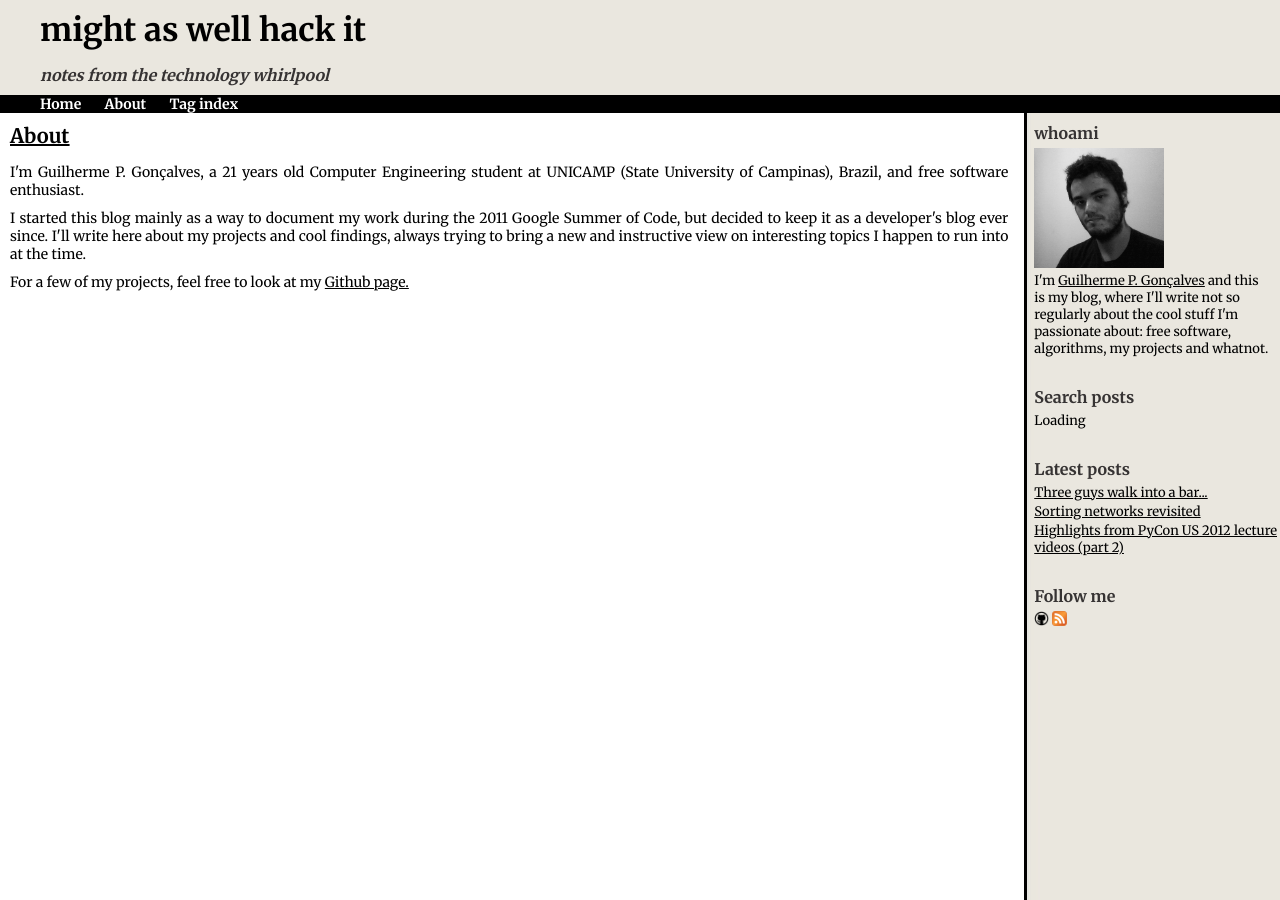
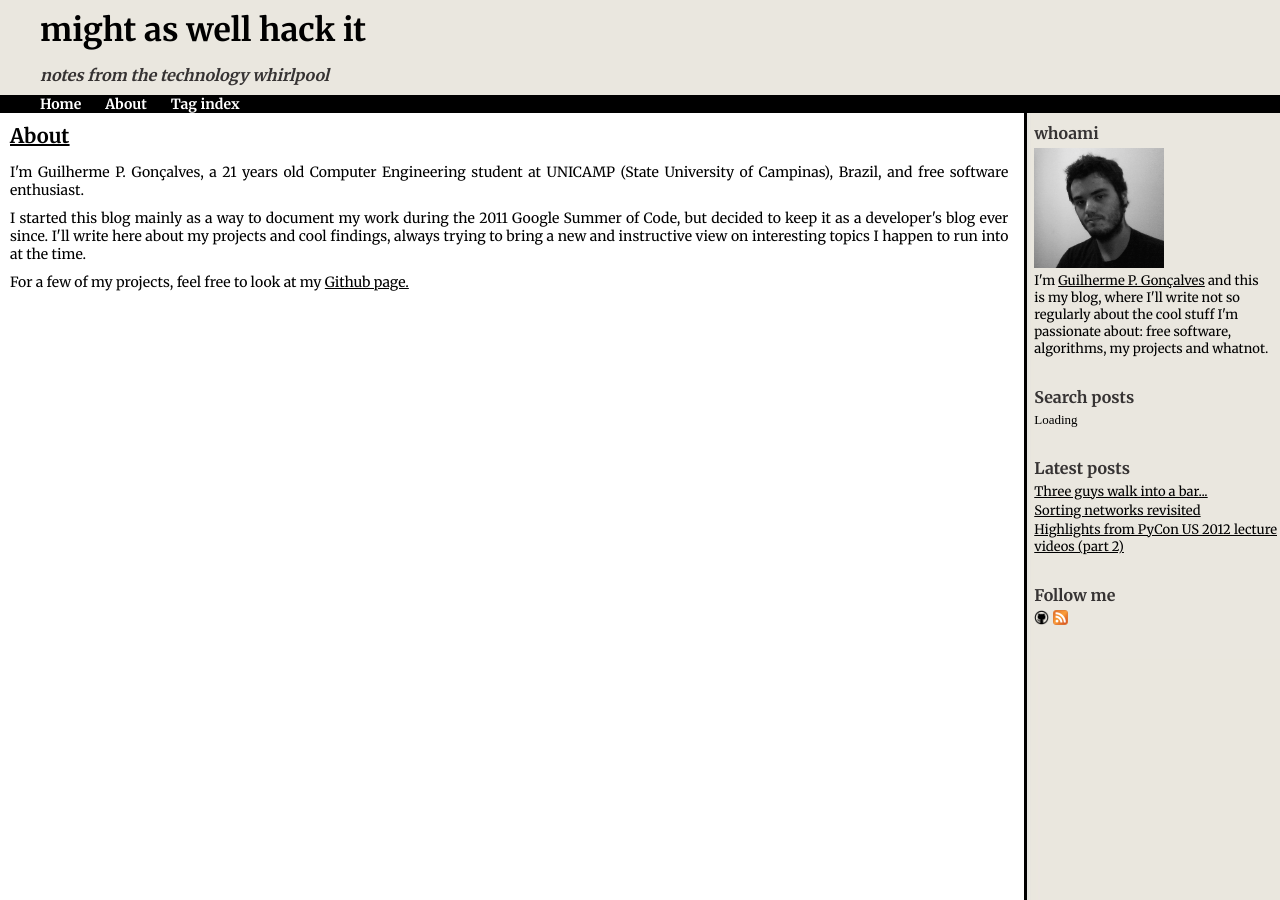
Before and after one commit to eggpi/eggpi.github.com, a Jekyll site: the page built from about.html, in a window 1280 px wide. Built offline with Jekyll 4.4.1, drawn with Linux system fonts in a browser that asks for light colours; nearby versions of some CDN libraries; comment, search, counter and statistics services are not loaded.

Commit message:
More font size fixes.
Don't even get me started on how hackish this is.

```diff
--- a/css/default.css
+++ b/css/default.css
@@ -9,8 +9,6 @@
 
 body {
     background: url(/img/background.jpg) repeat-y 80% 0;
-    font-size: 14px;
-    font-family: Merriweather,Georgia,serif;
 }
 
 a {
@@ -21,8 +19,9 @@
     color: #706e66;
 }
 
-p {
-    text-align: justify;
+a, p, h1, h2, h3, td, blockquote, input {
+    font-size: 14px;
+    font-family: Merriweather,Georgia,serif;
 }
 
 .layout-element {
@@ -72,6 +71,14 @@
     float: right;
     width: 19.2%;
     padding-top: 10px;
+}
+
+#sidebar * {
+    font-size: 13px;
+}
+
+#sidebar h2 {
+    font-size: 16px;
 }
 
 #sidebar ol {
@@ -154,9 +161,11 @@
 /* override coloring for title link */
 #content h1 a {
     color: black;
+    font-size: inherit;
 }
 
 #content p {
+    text-align: justify;
     margin: 10px 0px;
 }
 
```
